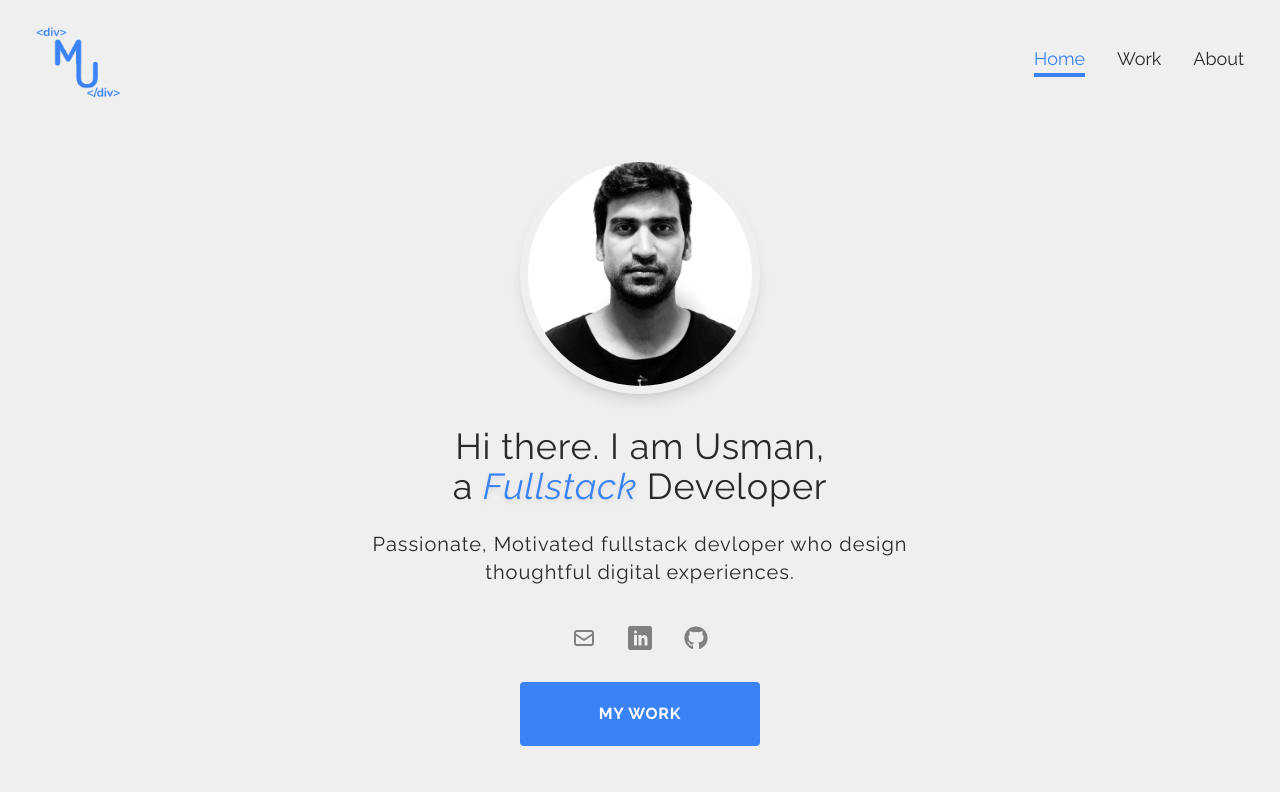
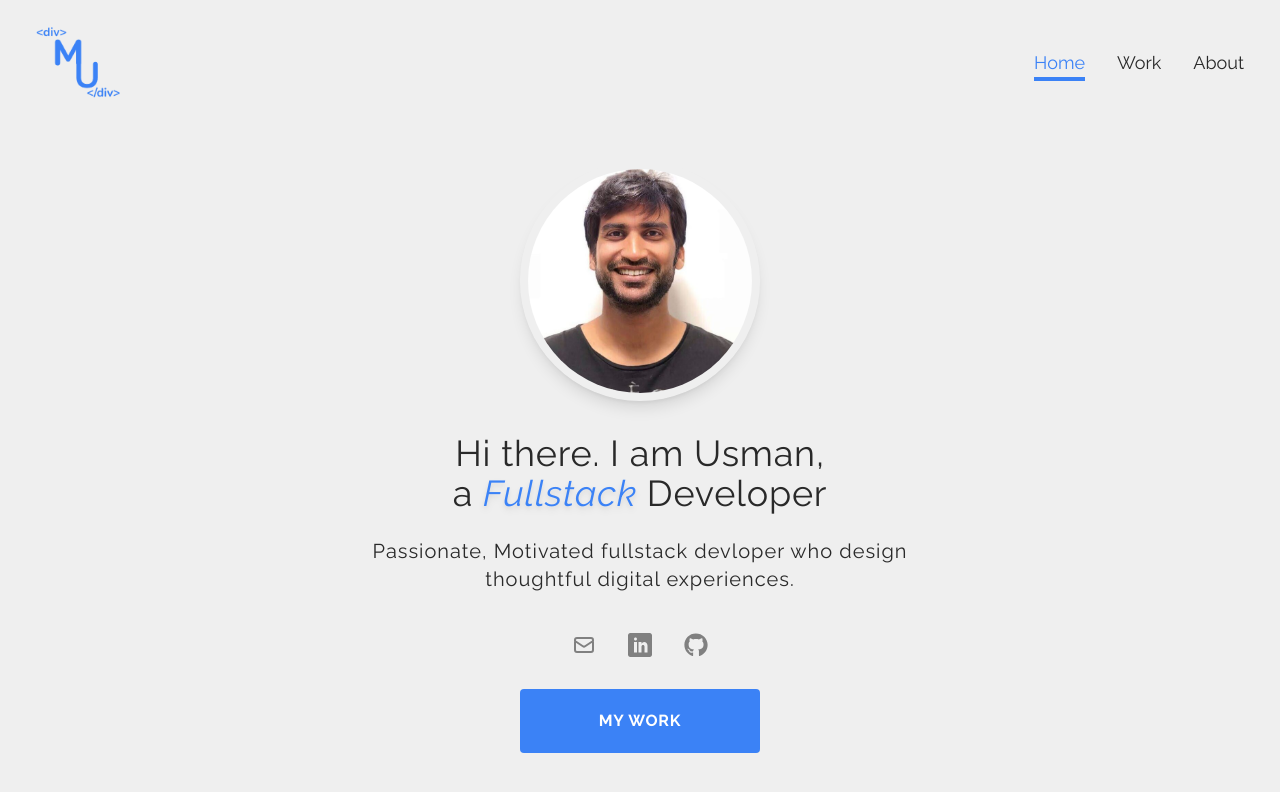
Before and after one commit to MuhammadUsmanMushtaq/portfolio-v2, a Next.js app: page / in a window 1280 px wide. Shown: the top 792 px of the page. Built offline with nearby package versions, Linux system fonts and the light colour scheme.

Commit message:
profile pic & href err fixed

```diff
--- a/components/Hero.js
+++ b/components/Hero.js
@@ -11,7 +11,7 @@ const Hero = () => {
       <div className='shadow-lg rounded-full p-2 h-60 w-60 my-4'>
         <Image
           className=' object-cover rounded-full'
-          src='/images/profile_img.png'
+          src='/images/profile_pic.jpg'
           alt='hero_image'
           width={300}
           height={300}
--- a/components/Navbar.js
+++ b/components/Navbar.js
@@ -3,6 +3,22 @@ import Link from 'next/link';
 import { Divide as Hamburger } from 'hamburger-react';
 import Image from 'next/image';
 import { useRouter } from 'next/router';
+
+// `onClick`, `href`, and `ref` need to be passed to the DOM element
+// for proper handling
+const MyLogo = React.forwardRef(({ onClick, href }, ref) => {
+  return (
+    <a href={href} onClick={onClick} ref={ref}>
+      <Image
+        src='/images/logo.png'
+        width={90}
+        height={90}
+        className='cursor-pointer '
+        objectFit='contain'
+      />
+    </a>
+  );
+});
 
 const Navbar = () => {
   const [isOpen, setOpen] = useState(false);
@@ -16,13 +32,7 @@ const Navbar = () => {
   return (
     <div className='max-w-[1240px] m-auto flex justify-between items-center p-4 text-[#292929]'>
       <Link href='/'>
-        <Image
-          src='/images/logo.png'
-          width={90}
-          height={90}
-          className='cursor-pointer '
-          objectFit='contain'
-        />
+        <MyLogo />
       </Link>
 
       <ul className='hidden sm:flex gap-8'>
--- a/pages/work/[id].js
+++ b/pages/work/[id].js
@@ -40,9 +40,9 @@ const Details = ({ project }) => {
         </div>
       </div>
 
-      <h1 className='text-3xl md:text-4xl py-6 text-center'>
+      {/* <h1 className='text-3xl md:text-4xl py-6 text-center'>
         Project Overview
-      </h1>
+      </h1> */}
       <div className='flex flex-col  max-w-[800px] m-auto  md:p-0'>
         <h2 className=' py-2 text-1xl uppercase tracking-wider font-bold'>
           challenge
```
Also changed, not shown: public/images/profile_img.png (deleted), public/images/profile_pic.jpg (added).
